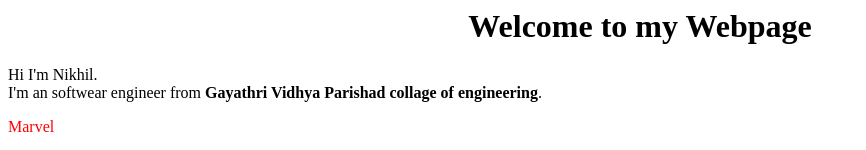
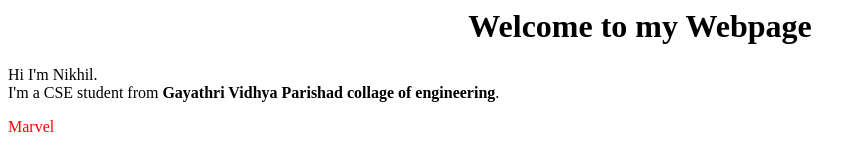
Before and after one commit to nikhil1729k/my-website, a plain HTML site: page index.html in a window 1280 px wide. Shown: the top 150 px of the page, without its empty margins (0-866 px from the left). Drawn offline with Linux system fonts and the light colour scheme.

Commit message:
Update index.html

```diff
--- a/index.html
+++ b/index.html
@@ -4,7 +4,7 @@
         <h1 style="text-align:center;">Welcome to my Webpage</h1>
     </head>
     <body>
-        <p>Hi I'm Nikhil.<br>I'm an softwear engineer from <b>Gayathri Vidhya Parishad collage of engineering</b>.</p>
+        <p>Hi I'm Nikhil.<br>I'm a CSE student from <b>Gayathri Vidhya Parishad collage of engineering</b>.</p>
         <p style="color:rgb(255, 2, 2)">Marvel</p>
         <img src="2.jpg" height="280">
         <p style="color:rgb(223, 11, 11)">Marvel Intro</p>
```
